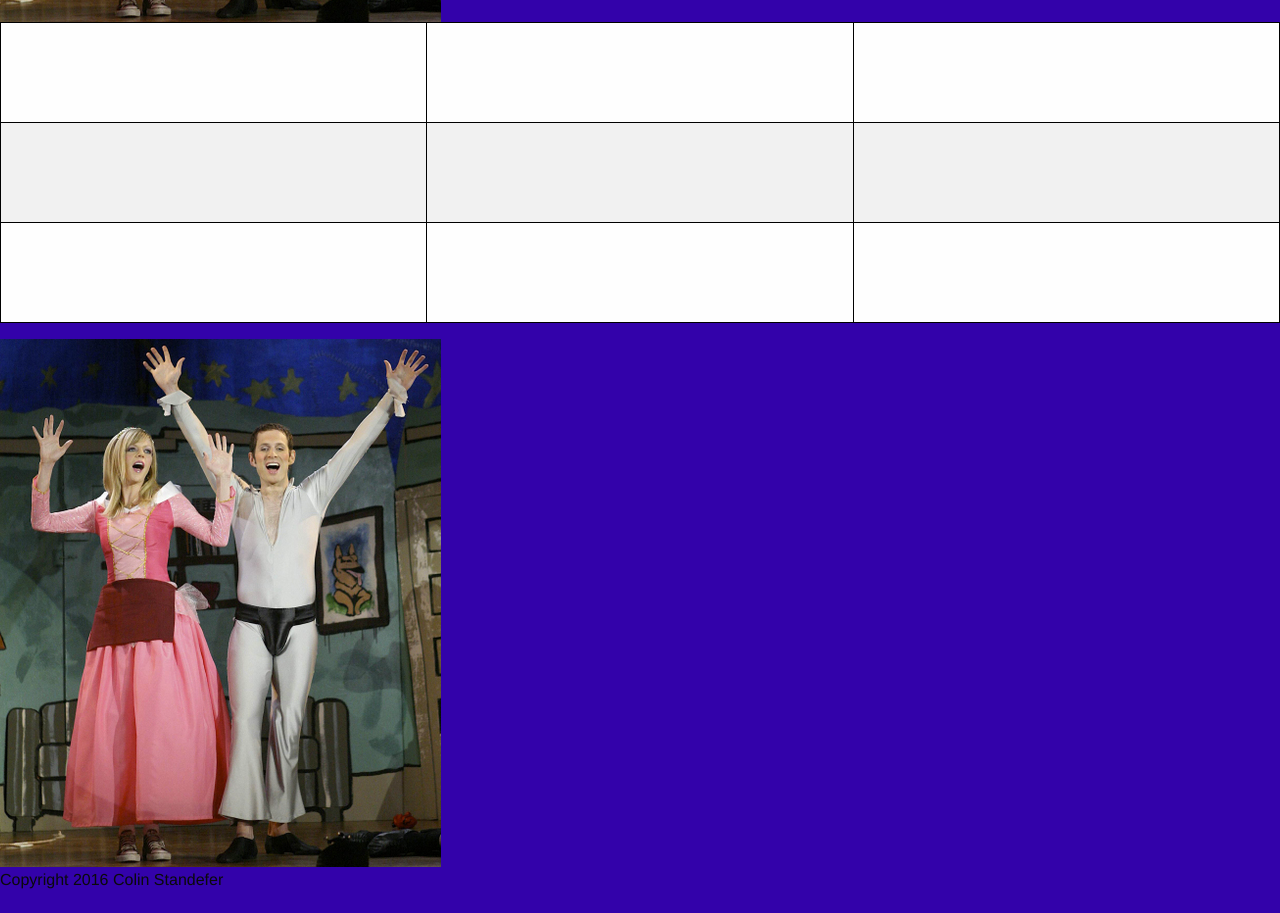
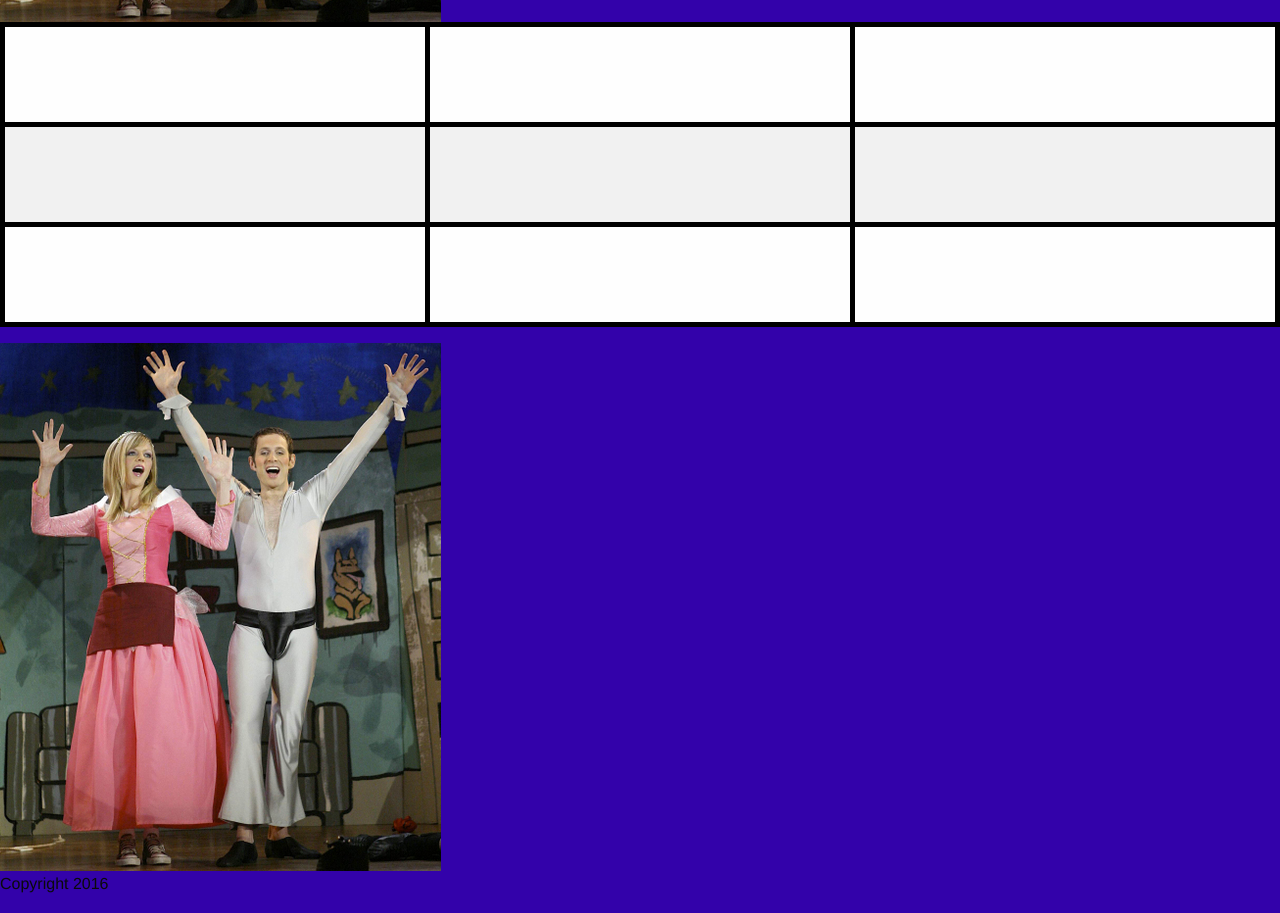
Before and after one commit to cstandefer88/Tic-Tac-Toe, a plain HTML site: page index.html in a window 1280 px wide. Shown: the part 1660-2573 px from the top of the page. Drawn offline with nearby package versions, Linux system fonts and the light colour scheme.

Commit message:
Changed CSS border for <td>

```diff
--- a/css/style.css
+++ b/css/style.css
@@ -3,7 +3,7 @@ body {
 }
 
 td {
-border: 1px solid black;
+border: 5px solid black;
 height: 100px;
 width: 50px;
 }
--- a/index.html
+++ b/index.html
@@ -1,7 +1,7 @@
 <!DOCTYPE html>
 <html>
   <head>
-    <title>Tic-Tac-Toe</title>
+    <title>Tic-Tac-Troll</title>
     <link rel="stylesheet" href="https://cdn.jsdelivr.net/foundation/6.2.0/foundation.min.css">
     <script src="https://cdn.jsdelivr.net/foundation/6.2.0/foundation.min.js"></script>
     <link rel="stylesheet" href="css/style.css">
@@ -52,7 +52,7 @@
   </section>
   <footer class="row">
     <div class="small-12 large-12 columns">
-      <p>Copyright 2016 Colin Standefer</p>
+      <p>Copyright 2016 <!--- Change to appropriate text --></p>
     </div>
   </body>
 
```
